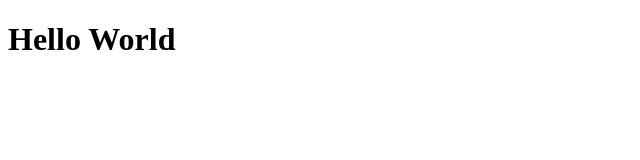
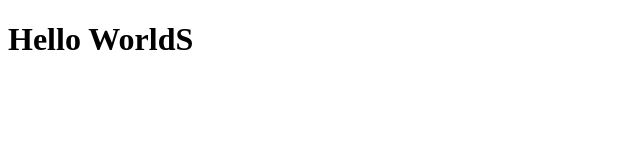
Before and after one commit to 6810610037/LearningGit, a plain HTML site: page index.html in a window 1280 px wide. Shown: the full height of the page, 0-640 px from the left. Drawn offline with Linux system fonts and the light colour scheme.

Commit message:
add some code to index page

```diff
--- a/index.html
+++ b/index.html
@@ -8,7 +8,7 @@
 </head>
 
 <body>
-    <h1>Hello World</h1>
+    <h1>Hello WorldS</h1>
 </body>
 
 </html>
```
